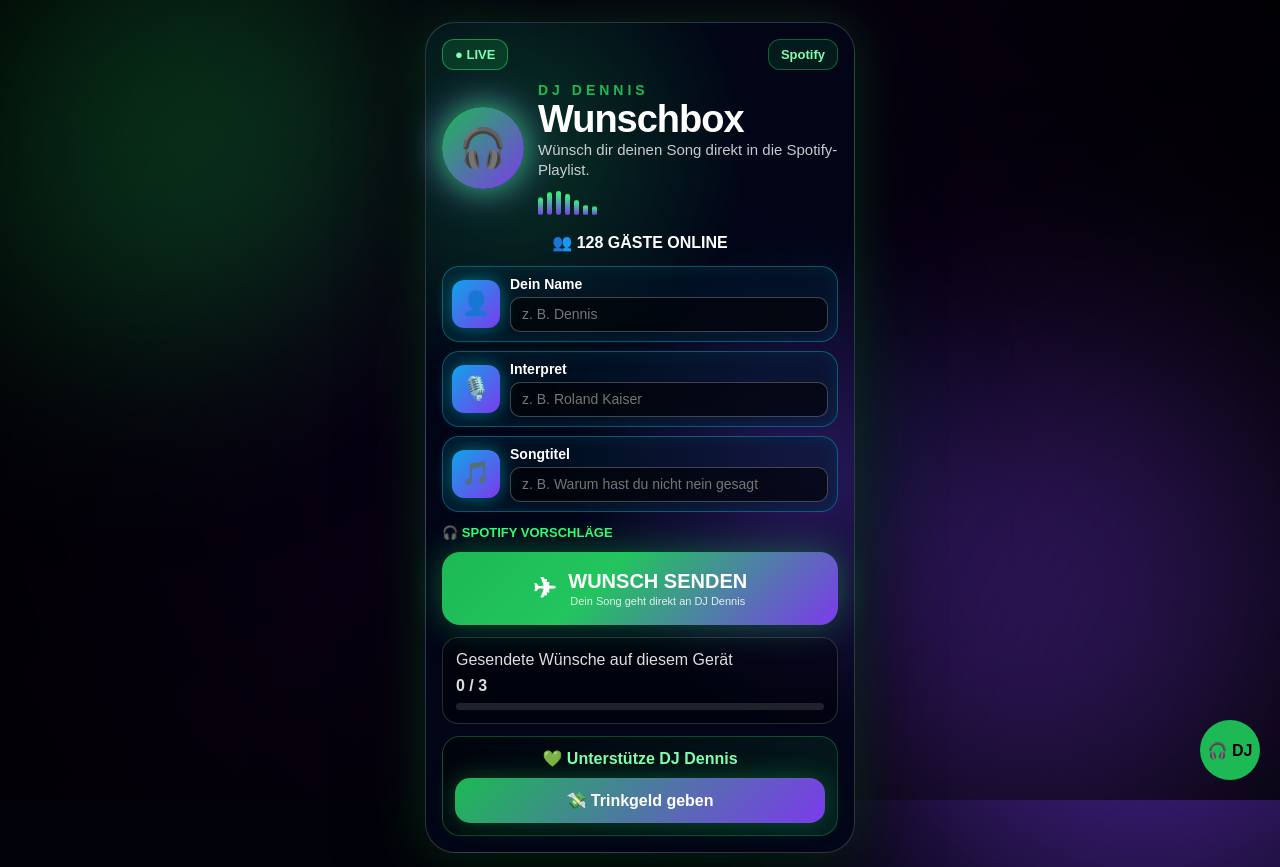
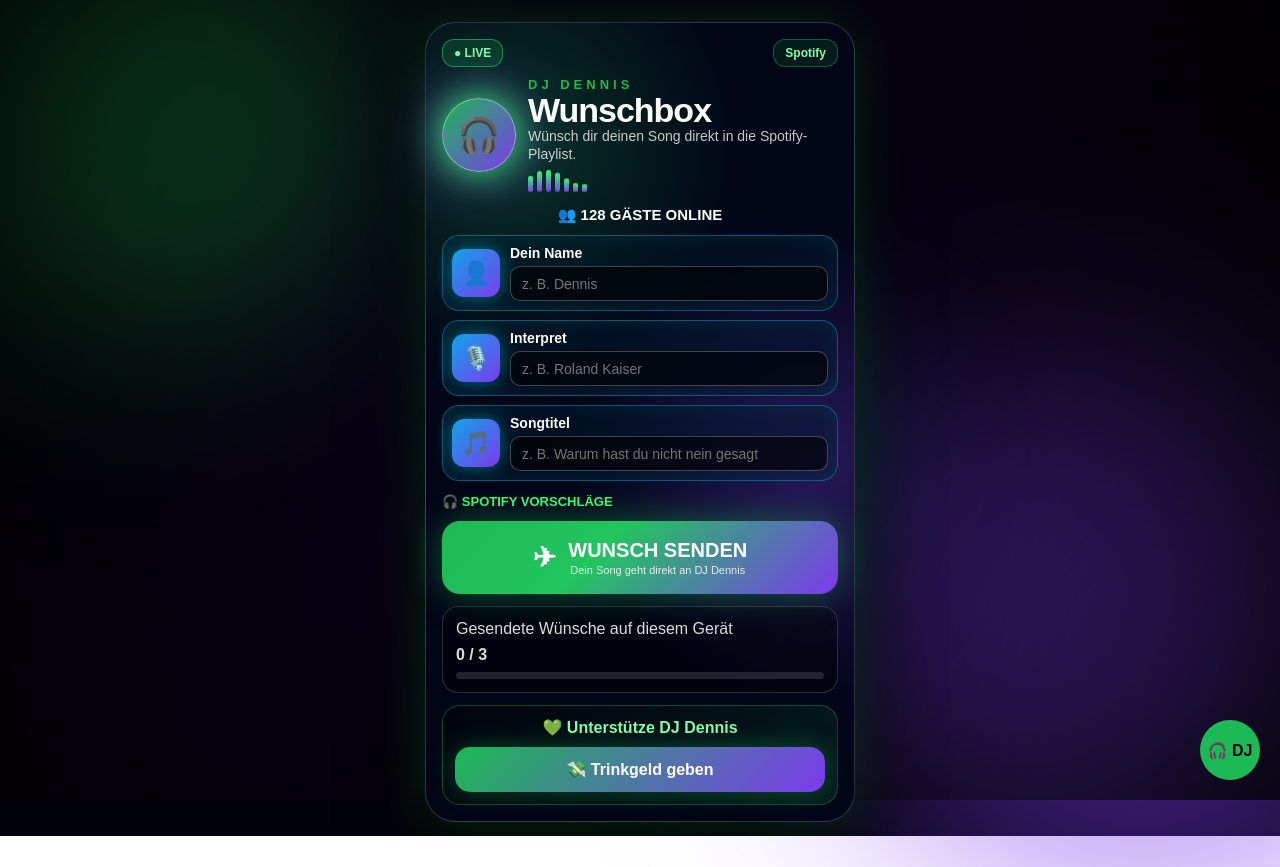
Before and after one commit to dennikruse-hub/dj-wunschbox, a Next.js app: page / in a window 1280 px wide. After the commit the page ends 836 px from the top, so only its background shows below. Built offline with nearby package versions, Linux system fonts and the light colour scheme.

Commit message:
Update PremiumHeader.js

```diff
--- a/components/PremiumHeader.js
+++ b/components/PremiumHeader.js
@@ -5,6 +5,10 @@
         @keyframes eq {
           0%,100% { transform: scaleY(.35); }
           50% { transform: scaleY(1); }
+        }
+        @keyframes ringPulse {
+          0%,100% { box-shadow: 0 0 22px #1db954, 0 0 45px rgba(124,58,237,.55); }
+          50% { box-shadow: 0 0 38px #35ff75, 0 0 70px rgba(124,58,237,.8); }
         }
       `}</style>
 
@@ -19,9 +23,7 @@
         <div style={styles.text}>
           <div style={styles.dj}>DJ DENNIS</div>
           <h1 style={styles.title}>Wunschbox</h1>
-          <p style={styles.sub}>
-            Wünsch dir deinen Song direkt in die Spotify-Playlist.
-          </p>
+          <p style={styles.sub}>Wünsch dir deinen Song direkt in die Spotify-Playlist.</p>
 
           <div style={styles.eq}>
             {[1,2,3,4,5,6,7].map(i => (
@@ -40,42 +42,43 @@
   top: {
     display: 'flex',
     justifyContent: 'space-between',
-    marginBottom: 12
+    marginBottom: 10
   },
   badge: {
-    padding: '7px 12px',
+    padding: '6px 11px',
     borderRadius: 12,
     background: 'rgba(29,185,84,.18)',
     border: '1px solid rgba(29,185,84,.7)',
     color: '#7dffad',
     fontWeight: 900,
-    fontSize: 13
+    fontSize: 12
   },
   spotify: {
-    padding: '7px 12px',
+    padding: '6px 11px',
     borderRadius: 12,
     background: 'rgba(29,185,84,.12)',
     border: '1px solid rgba(29,185,84,.45)',
     color: '#7dffad',
     fontWeight: 900,
-    fontSize: 13
+    fontSize: 12
   },
   header: {
     display: 'flex',
-    gap: 14,
+    gap: 12,
     alignItems: 'center'
   },
   logo: {
-    width: 82,
-    height: 82,
-    minWidth: 82,
+    width: 74,
+    height: 74,
+    minWidth: 74,
     borderRadius: '50%',
     background: 'linear-gradient(135deg,#1db954,#7c3aed)',
     display: 'flex',
     alignItems: 'center',
     justifyContent: 'center',
-    fontSize: 38,
-    boxShadow: '0 0 30px #1db954, 0 0 45px rgba(124,58,237,.65)'
+    fontSize: 34,
+    animation: 'ringPulse 2.4s infinite',
+    border: '1px solid rgba(255,255,255,.4)'
   },
   text: {
     flex: 1
@@ -84,30 +87,30 @@
     color: '#1db954',
     fontWeight: 900,
     letterSpacing: 4,
-    fontSize: 14
+    fontSize: 13
   },
   title: {
-    margin: '2px 0',
-    fontSize: 38,
+    margin: '1px 0',
+    fontSize: 34,
     lineHeight: 1,
     fontWeight: 900
   },
   sub: {
     margin: 0,
     opacity: .78,
-    lineHeight: 1.35,
-    fontSize: 15
+    lineHeight: 1.25,
+    fontSize: 14
   },
   eq: {
     display: 'flex',
     gap: 4,
-    height: 26,
+    height: 23,
     alignItems: 'end',
-    marginTop: 8
+    marginTop: 6
   },
   bar: {
     width: 5,
-    height: 24,
+    height: 22,
     borderRadius: 10,
     background: 'linear-gradient(#35ff75,#7c3aed)',
     transformOrigin: 'bottom',
@@ -116,7 +119,7 @@
   guests: {
     textAlign: 'center',
     fontWeight: 900,
-    margin: '18px 0 14px',
-    fontSize: 16
+    margin: '14px 0 11px',
+    fontSize: 15
   }
 };
```
